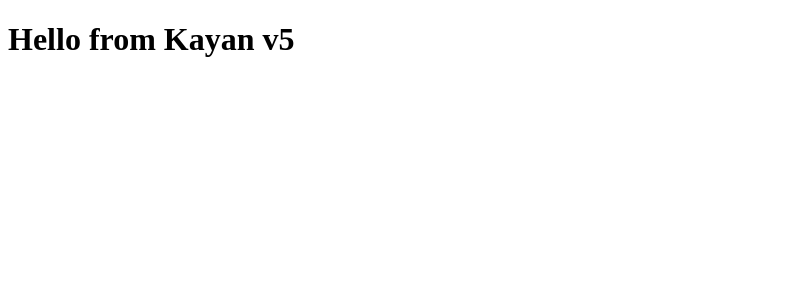
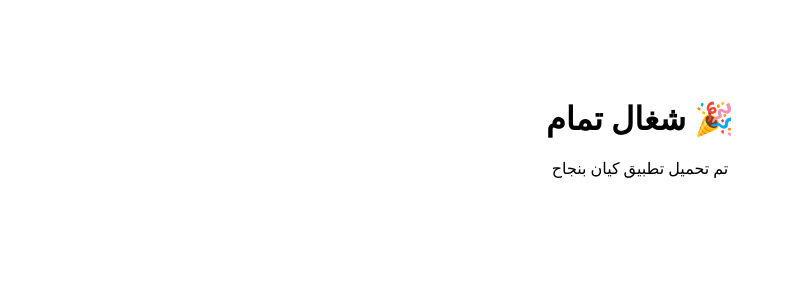
Before and after one commit to a7meds988-pixel/New-Kayan-2, a React (Vite) app: page / in a window 1280 px wide. Shown: the top 300 px of the page, without its empty margins (0-787 px from the left). Built offline with nearby package versions, Linux system fonts and the light colour scheme.

Commit message:
Update App.jsx

```diff
--- a/src/App.jsx
+++ b/src/App.jsx
@@ -1,3 +1,12 @@
-export default function App() {
-  return <h1>Hello from Kayan v5</h1>;
+import React from 'react';
+
+function App() {
+  return (
+    <div style={{ textAlign: 'center', marginTop: '100px' }}>
+      <h1>شغال تمام 🎉</h1>
+      <p>تم تحميل تطبيق كيان بنجاح</p>
+    </div>
+  );
 }
+
+export default App;
```
